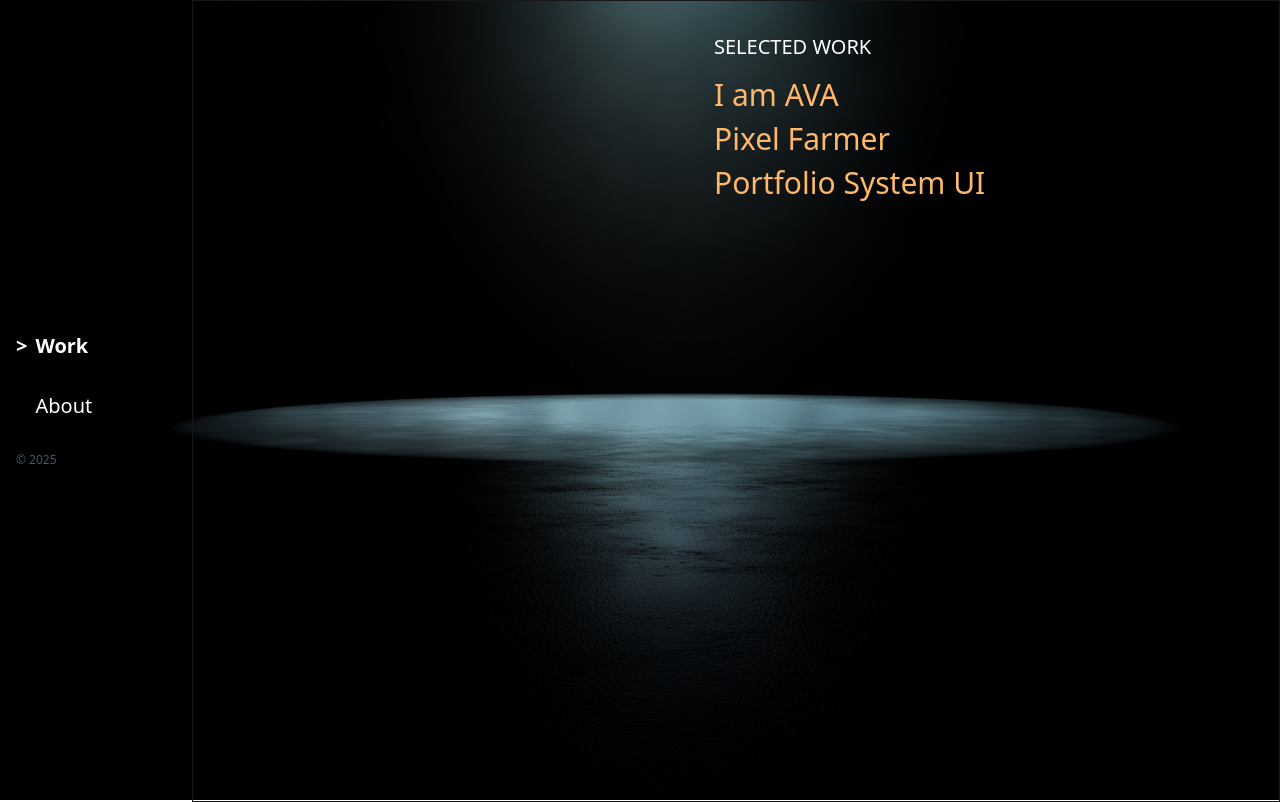
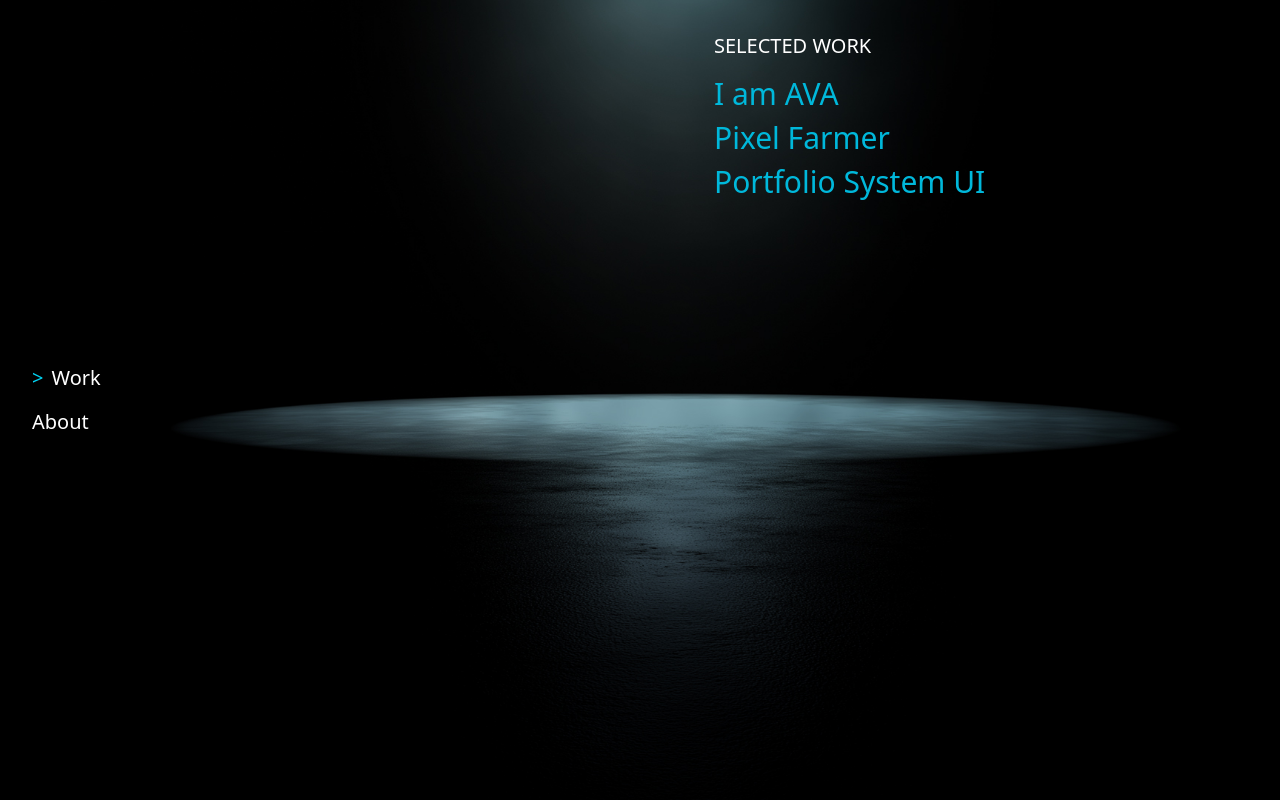
Before and after one commit to pixel-farmer/lawnwalker, a Next.js app: page / in a window 1280 px wide. Built offline with nearby package versions, Linux system fonts and the light colour scheme.

Commit message:
more updates

```diff
--- a/src/app/layout.js
+++ b/src/app/layout.js
@@ -7,6 +7,8 @@ import { usePathname } from 'next/navigation'
 
 export default function RootLayout({ children }) {
   const pathname = usePathname()
+  const isWork = pathname === '/' || pathname.startsWith('/projects')
+  const isAbout = pathname === '/about'
 
   function NavLink({ href, children }) {
     const isActive = pathname === href
@@ -36,18 +38,19 @@ export default function RootLayout({ children }) {
 
         <div className="flex min-h-screen relative z-0">
           {/* Left Sidebar */}
-          <nav
-            className="w-32 md:w-48 px-4 fixed left-0 top-1/2 transform -translate-y-1/2 flex flex-col space-y-8 bg-opacity-0"
-            aria-label="Primary Navigation"
-          >
-            <NavLink href="/">Work</NavLink>
-            <NavLink href="/about">About</NavLink>
-
-            <div className="mt-auto text-xs text-gray-600">© {new Date().getFullYear()}</div>
-          </nav>
-
+    <nav className="fixed left-8 top-1/2 -translate-y-1/2 space-y-4 font-mono text-xl text-white">
+      <div className="flex items-center gap-2">
+        {isWork && <span className="text-cyan-400">&gt;</span>}
+        <Link href="/">Work</Link>
+      </div>
+      <div className="flex items-center gap-2">
+        {isAbout && <span className="text-cyan-400">&gt;</span>}
+        <Link href="/about">About</Link>
+      </div>
+    </nav>
+{/*             <div className="mt-auto text-xs text-gray-600">© {new Date().getFullYear()}</div> */}
           {/* Main Content */}
-          <main className="ml-32 md:ml-48 flex-grow border-1">
+          <main className="ml-32 md:ml-48 flex-grow">
             <AnimatePresence mode="wait">
               <motion.div
                 key={typeof window !== 'undefined' ? window.location.pathname : 'page'}
--- a/src/app/page.js
+++ b/src/app/page.js
@@ -15,7 +15,7 @@ export default function Home() {
       <li key={index} className="group text-left">
         <a
           href={project.href}
-          className="text-xl md:text-3xl font-light text-orange-300  hover:text-orange-200 transition duration-300 inline-block transform group-hover:translate-x-2"
+          className="text-xl md:text-3xl font-light text-cyan-500 hover:text-cyan-300  transition duration-300 inline-block transform group-hover:translate-x-2"
         >
           {project.title}
         </a>
--- a/src/app/projects/luna/page.js
+++ b/src/app/projects/luna/page.js
@@ -29,7 +29,7 @@ export default function LunaPage() {
         A complete visual identity and development project for I am AVA, a virtual singer.
         This includes branding, website, and video design.
       </p>
-      <Link href="/" className="text-orange-300 hover:text-orange-200 z-10">
+      <Link href="/" className="text-cyan-500 hover:text-cyan-300 z-10">
         View Project
       </Link>
     </main>
```
